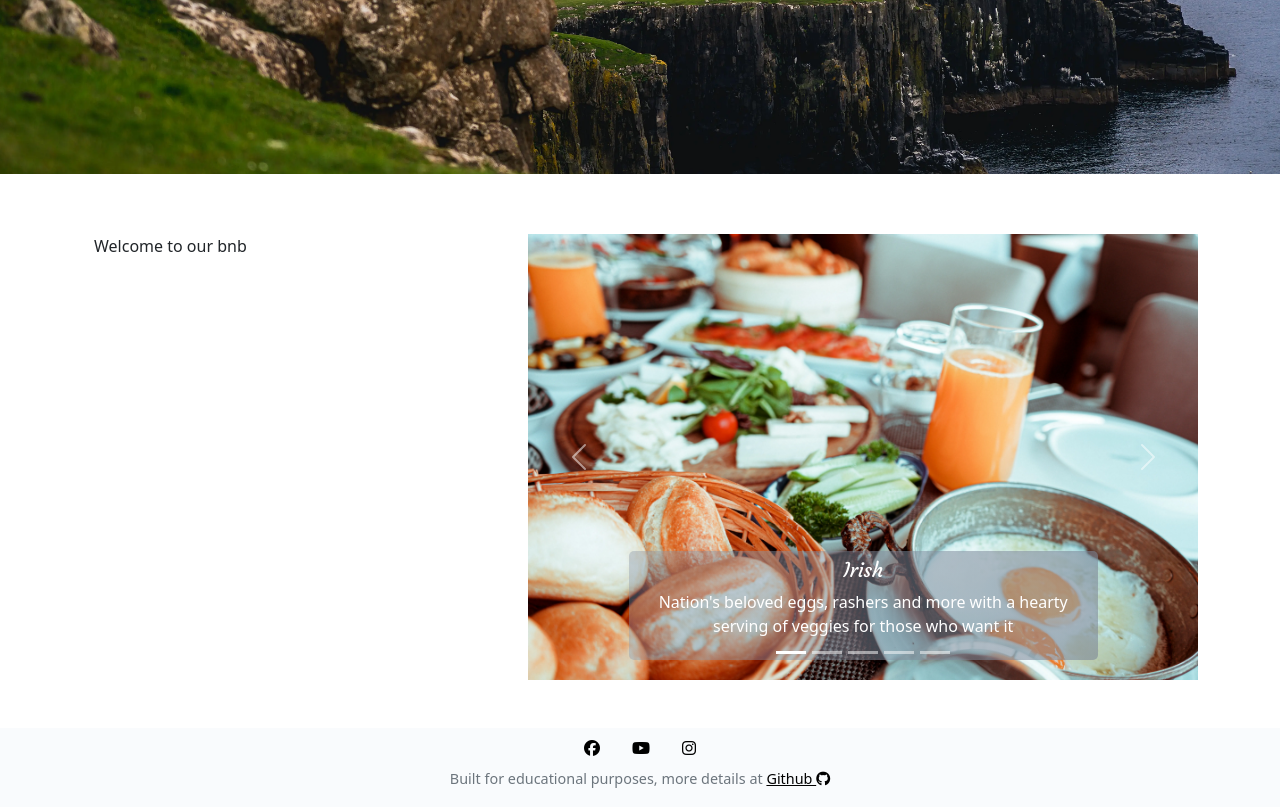
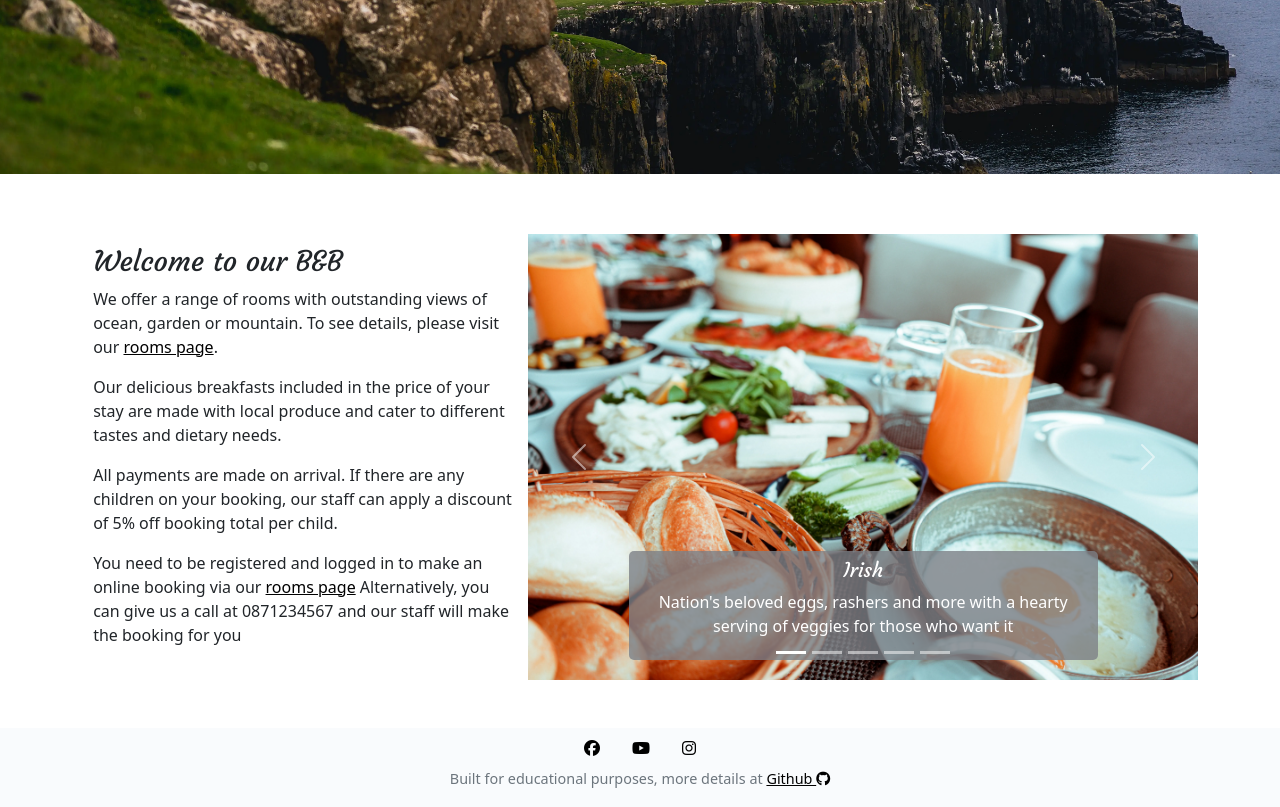
Before and after one commit to AgaToma/lighthouse-bnb, a Django app: page / in a window 1280 px wide; the page is wider, and only the part inside the window is pictured. Shown: the part 519-1326 px from the top of that part. Run offline with Django 3.2, Linux system fonts and the light colour scheme; some libraries are stand-ins or nearby versions.

Commit message:
Add content and style to hero description

```diff
--- a/home/templates/home/index.html
+++ b/home/templates/home/index.html
@@ -11,7 +11,20 @@
         </div>
     </div>
     <div class="container d-flex flex-row flex-wrap landing-wrapper">
-        <div class="container hero-description">Welcome to our bnb</div>
+        <div class="container hero-description">
+            <h3>Welcome to our B&B</h3>
+            <p>We offer a range of rooms with outstanding views of ocean, garden or mountain.
+                To see details, please visit our <a href="{% url 'rooms' %}">rooms page</a>.
+            </p>
+            <p>Our delicious breakfasts included in the price of your stay
+                are made with local produce and cater to different tastes and dietary needs.</p>
+            <p>All payments are made on arrival. If there are any children on your booking, our staff can apply
+                a discount of 5% off booking total per child.
+            </p>
+            <p>You need to be registered and logged in to make an online booking via our <a
+                    href="{% url 'rooms' %}">rooms page</a>
+                Alternatively, you can give us a call at 0871234567 and our staff will make the booking for you</p>
+        </div>
         <div class="carousel-wrapper">
             <div id="brekkieCarousel" class="carousel slide">
                 <div class="carousel-indicators">
@@ -29,7 +42,7 @@
                 <div class="carousel-inner">
                     <div class="carousel-item active">
                         <img src="{% static 'images/irish-br.webp' %}" class="d-block w-100" alt="irish breakfast">
-                        <div class="carousel-caption d-md-block motto">
+                        <div class="carousel-caption d-md-block">
                             <h5>Irish</h5>
                             <p class="d-sx-none">Nation's beloved eggs, rashers and more with a hearty serving of
                                 veggies
@@ -40,7 +53,7 @@
                     </div>
                     <div class="carousel-item">
                         <img src="{% static 'images/cont-br.webp' %}" class="d-block w-100" alt="continental brakfast">
-                        <div class="carousel-caption d-md-block motto">
+                        <div class="carousel-caption d-md-block">
                             <h5>Continental</h5>
                             <p class="d-sx-none">A selection of fruit, veg, toast and more for those who want something
                                 different</p>
@@ -49,7 +62,7 @@
                     <div class="carousel-item">
                         <img src="{% static 'images/gluten-free.webp' %}" class="d-block w-100"
                             alt="gluten-free breakfast">
-                        <div class="carousel-caption d-md-block motto">
+                        <div class="carousel-caption d-md-block">
                             <h5>Gluten-free</h5>
                             <p class="d-sx-none">Hearty fruit porrigde or mix of Irish & continental with gluten-free
                                 bread, when gluten
@@ -60,7 +73,7 @@
                     </div>
                     <div class="carousel-item">
                         <img src="{% static 'images/vegan-br.webp' %}" class="d-block w-100" alt="vegan breakfast">
-                        <div class="carousel-caption d-md-block motto">
+                        <div class="carousel-caption d-md-block">
                             <h5>Vegan</h5>
                             <p class="d-sx-none">Fresh home made baguette with delicious sides to kick-start the day for
                                 those on fully
@@ -71,9 +84,9 @@
                     <div class="carousel-item">
                         <img src="{% static 'images/br-in-bed.webp' %}" class="d-block w-100"
                             alt="gluten-free breakfast">
-                        <div class="carousel-caption d-md-block motto">
+                        <div class="carousel-caption d-md-block">
                             <h5>In bed</h5>
-                            <p class="d-sx-none">Choose any of the four options to be brough to your room! Just let our
+                            <p class="d-sx-none">Choose any of the four options to be brought to your room! Just let our
                                 staff know at
                                 least a
                                 day in advance.</p>
--- a/static/css/base.css
+++ b/static/css/base.css
@@ -147,11 +147,17 @@ header nav {
 }
 
 .hero-description {
-    height: 6vh;
     width: 40%;
+    height: fit-content;
+    padding: 1%;
 }
 
+.carousel-caption {
+    background: rgba(126, 129, 135, 0.8);
+    padding: 1%;
+    border-radius: 5px;
 
+}
 
 
 /* Footer */
```
